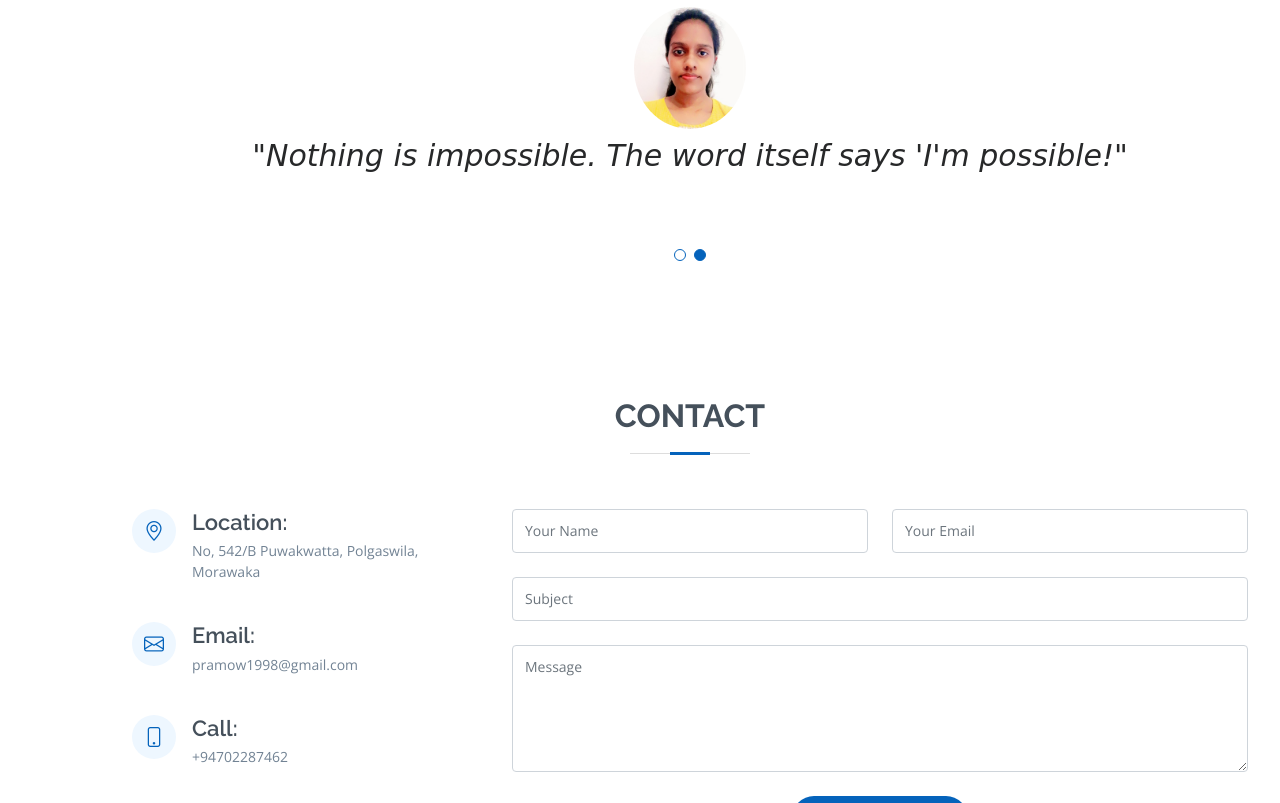
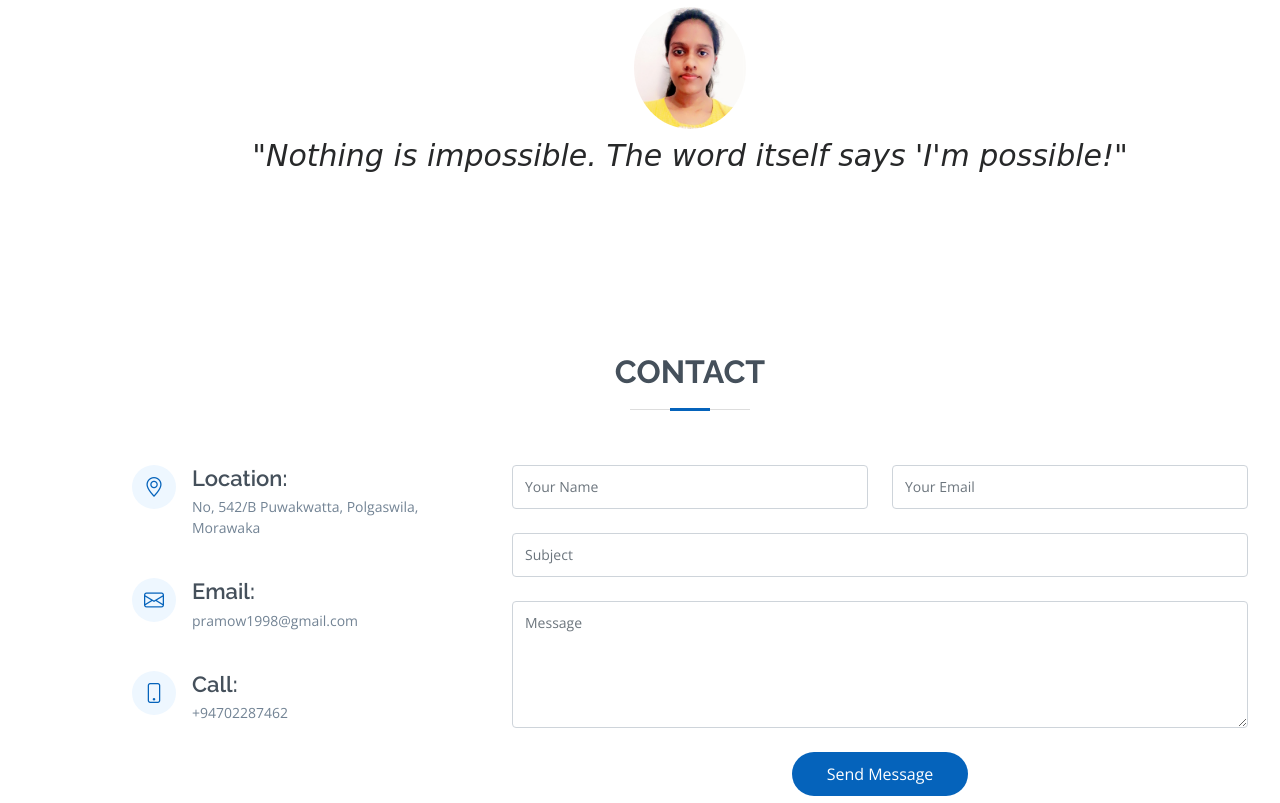
Before and after one commit to pramodyaWijesundara/pramodyaWijesundara.github.io, a plain HTML site: page index.html in a window 1280 px wide. Shown: the part 4461-5264 px from the top of the page. Drawn offline with nearby package versions, Linux system fonts and the light colour scheme.

Commit message:
My portfolio
My portfolio

```diff
--- a/index.html
+++ b/index.html
@@ -613,11 +613,7 @@
                   <i class="bx bxs-quote-alt-right quote-icon-right"></i>
                 </p>
               </div>
-            </div>End testimonial item --> -->
-
-          </div>
-          <div class="swiper-pagination"></div>
-        </div>
+            </div>End testimonial item -->
 
       </div>
     </section><!-- End Testimonials Section -->
```
